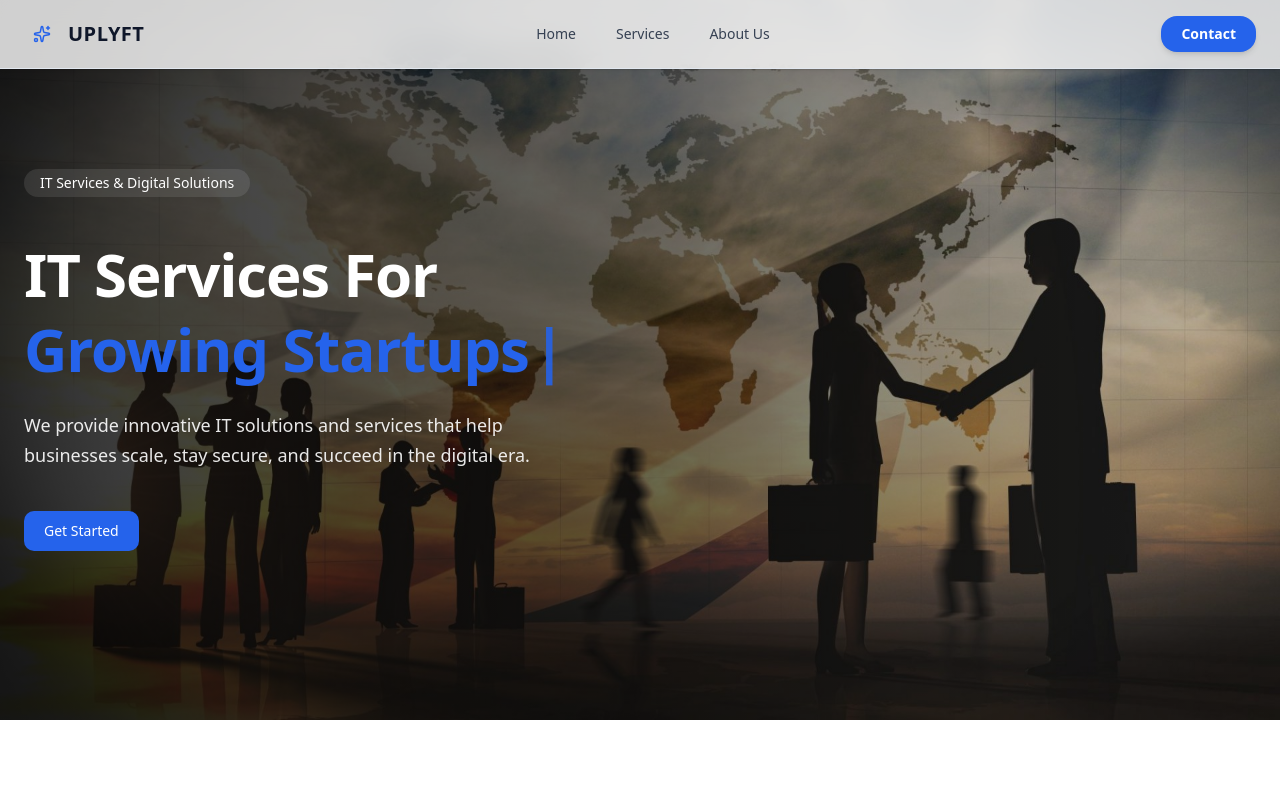
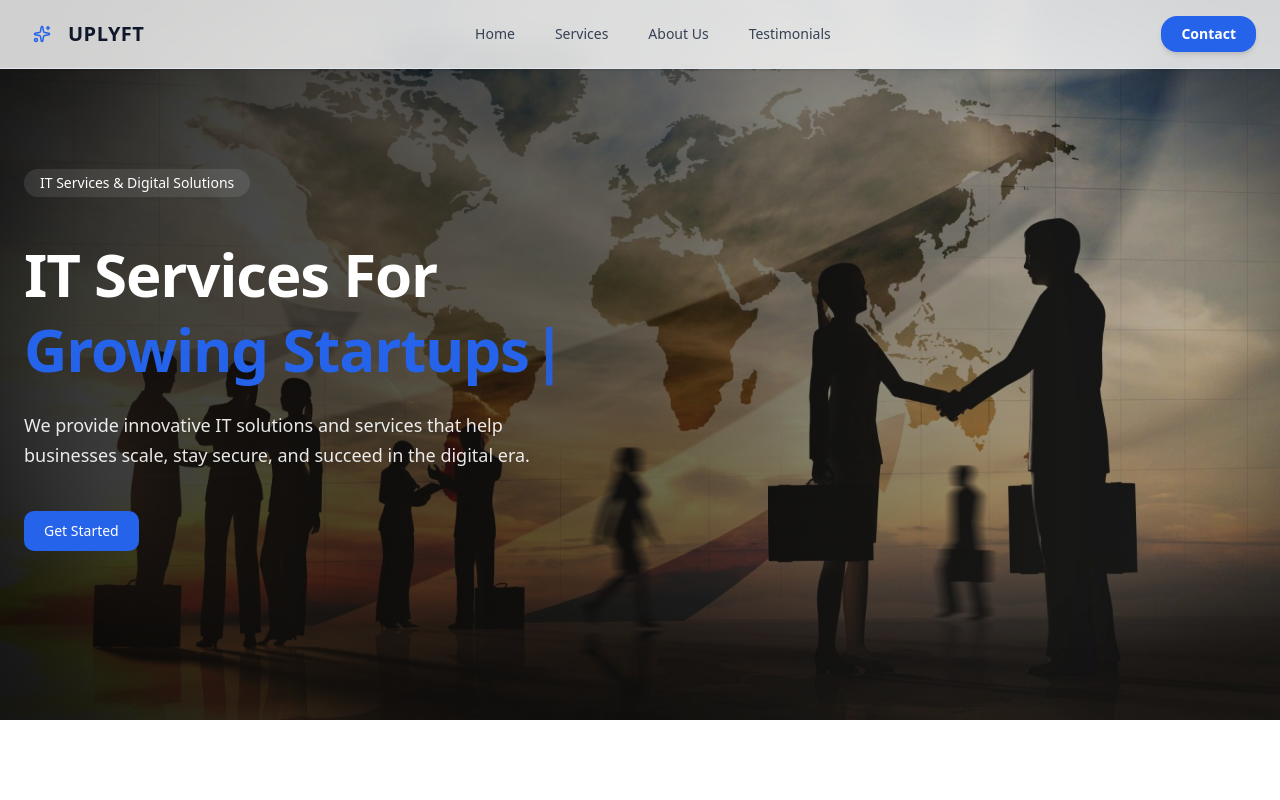
Before and after one commit to cipher997/uplyft.me, a Next.js app: page / in a window 1280 px wide. Shown: the top 800 px of the page. Built offline with nearby package versions, Linux system fonts and the light colour scheme.

Commit message:
update navigation.ts and testimonials.ts

```diff
--- a/data/navigation.ts
+++ b/data/navigation.ts
@@ -27,8 +27,8 @@ export const navigation: NavItem[] = [
     label: "About Us",
     href: "/#about",
   },
-  // {
-  //   label: "Testimonials",
-  //   href: "/#testimonials",
-  // },
+  {
+    label: "Testimonials",
+    href: "/#testimonials",
+  },
 ];
--- a/data/testimonials.ts
+++ b/data/testimonials.ts
@@ -11,52 +11,52 @@ export type Testimonial = {
 export const testimonials: Testimonial[] = [
   {
     id: "1",
-    name: "Pierre Booker",
+    name: "Amit Shinde",
     role: "Founder",
-    company: "Italy",
+    company: "Pune, Maharashtra",
     quote:
-      "Very professional, understanding, and willing to go the extra mile. Fahad’s WordPress development and UI/UX design skills are top-notch. He has become my go-to expert for all web-related work.",
-    image: "/images/testimonials/pierre.jpg",
+      "Uplyft has been extremely professional and reliable throughout our project. Their team understood our requirements clearly and delivered a clean, scalable solution that aligned perfectly with our business goals.",
+    image: "/images/testimonials/amit.jpg",
     rating: 5,
   },
   {
     id: "2",
-    name: "Zadok Williams",
-    role: "Business Owner",
-    company: "United States",
+    name: "Neha Bakshi",
+    role: "Marketing Manager",
+    company: "Bengaluru, Karnataka",
     quote:
-      "One of the best developers I’ve worked with. Fahad’s expertise in web development, SEO, and digital marketing is outstanding. I always look forward to collaborating with him.",
-    image: "/images/testimonials/zadok.jpg",
+      "Working with Uplyft was a smooth experience from start to finish. Their web development and digital marketing expertise helped us improve both our online presence and lead quality.",
+    image: "/images/testimonials/neha.jpg",
     rating: 5,
   },
   {
     id: "3",
-    name: "Alex Sensation",
-    role: "Entrepreneur",
-    company: "United Kingdom",
+    name: "Rahul Mehta",
+    role: "Business Owner",
+    company: "Mumbai, Maharashtra",
     quote:
-      "Excellent experience working with Fahad. His WordPress development and UI/UX design work was delivered quickly and with a very high level of professionalism. Highly recommended.",
-    image: "/images/testimonials/alex.jpg",
+      "The Uplyft team delivered our website on time with excellent attention to detail. The UI/UX was clean, modern, and exactly what we were looking for. Highly recommended for growing businesses.",
+    image: "/images/testimonials/rahul.jpg",
     rating: 5,
   },
   {
     id: "4",
-    name: "Weshatton",
+    name: "Sandeep Patil",
     role: "Product Manager",
-    company: "United States",
+    company: "Hyderabad, Telangana",
     quote:
-      "Fahad listened carefully to our requirements and delivered a clean, well-thought-out UI/UX design. His attention to detail in web development and WordPress solutions is exceptional.",
-    image: "/images/testimonials/weshatton.jpg",
+      "Uplyft took the time to understand our product and users before starting development. Their structured approach and technical expertise made a big difference in the final outcome.",
+    image: "/images/testimonials/sandeep.jpg",
     rating: 5,
   },
   {
     id: "5",
-    name: "Business Client",
-    role: "Marketing Lead",
-    company: "United States",
+    name: "Priya Nair",
+    role: "Operations Lead",
+    company: "Kochi, Kerala",
     quote:
-      "Fahad is incredible to work with. He stays involved until the very end and beyond. His digital marketing strategies and SEO expertise helped take our business to the next level.",
-    image: "/images/testimonials/client.jpg",
+      "What we appreciated most about Uplyft was their commitment and communication. They stayed involved throughout the project and delivered a solution that truly supported our business operations.",
+    image: "/images/testimonials/priya.jpg",
     rating: 5,
   },
 ];
```
